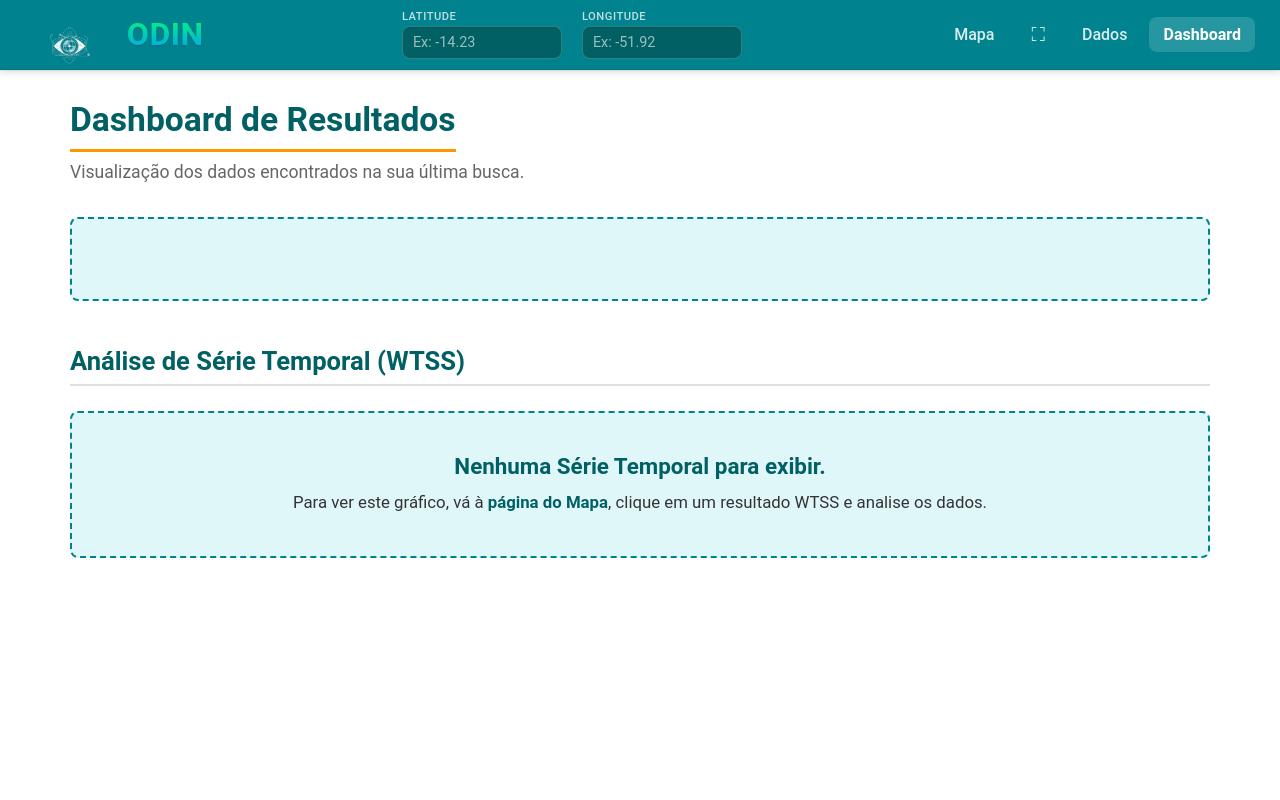
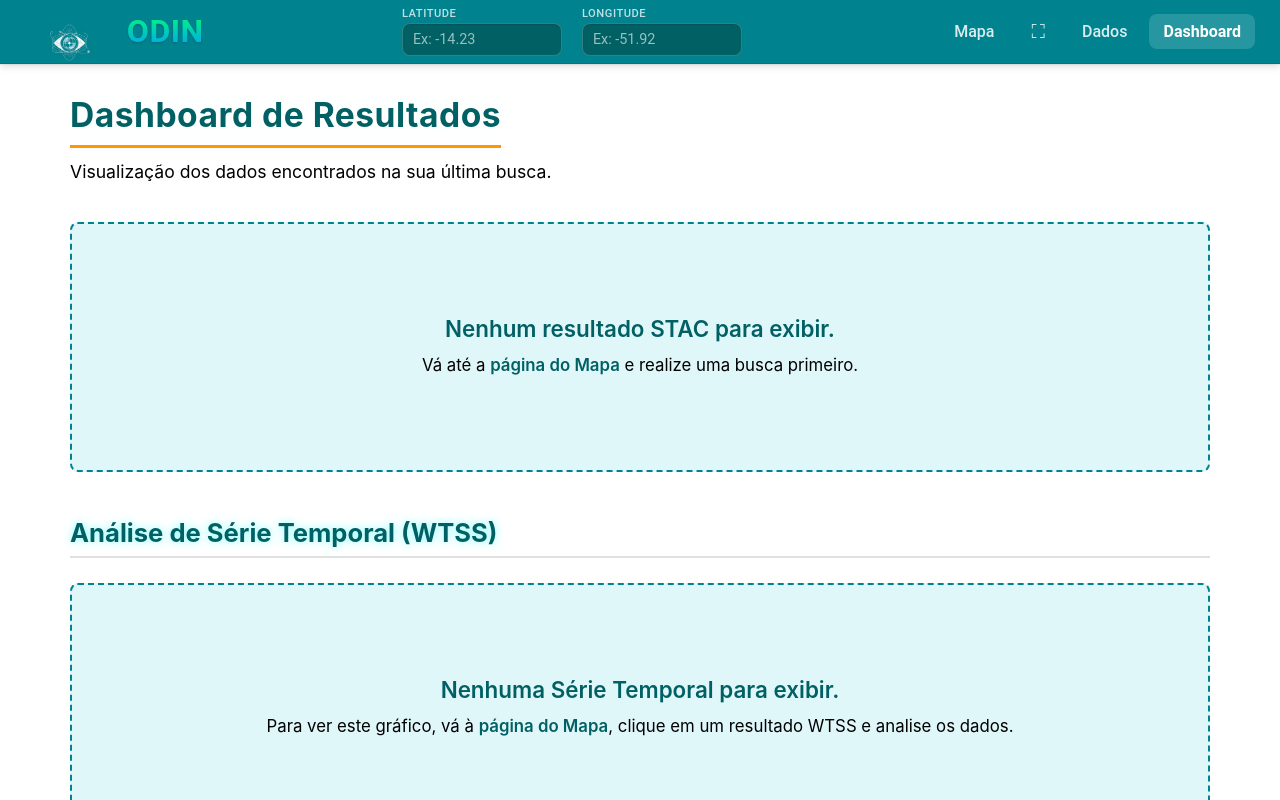
Before and after one commit to CodeGators/ODIN-Software, a React (Vite) app in the folder client/: page /dashboard in a window 1280 px wide. Built offline with nearby package versions, Linux system fonts and the light colour scheme.

Commit message:
Add files via upload

```diff
--- a/client/src/index.css
+++ b/client/src/index.css
@@ -9,8 +9,8 @@
   --fundo-claro: #f4f7f9;
   --fundo-sidebar: #E0F7FA;
   --branco: #ffffff;
-  --texto-escuro: #333;
-  --texto-cinza: #666;
+  --texto-escuro: #000000;
+  --texto-cinza: #000000;
   --borda-suave: #e0e0e0;
   --sombra-suave: 0 4px 12px rgba(0, 0, 0, 0.08);
   --raio-borda: 8px;
--- /dev/null
+++ b/client/src/pages/DashboardPage.css
@@ -0,0 +1,173 @@
+html, body, #root {
+  margin: 0;
+  padding: 0;
+  height: 100%;
+  background-color: #000000; /* Azul em toda a tela */
+}
+
+#root {
+  display: flex;
+  flex-direction: column;
+  min-height: 100vh;
+  background-color: #afd9ec; /* garante fundo nas laterais */
+
+}
+
+/* --- Fundo Global (para ocupar 100% da tela) --- */
+html, body {
+  margin: 0;
+  padding: 0;
+  background-color: #E1F5FE; /* Azul claro em toda a página */
+  min-height: 100vh;
+}
+
+/* --- Container Principal --- */
+.page-container {
+  padding: 32px;
+  max-width: 1600px;
+  margin: 0 auto;
+  background-color: var(--color-background);
+  min-height: 100vh;
+  color: var(--color-text);
+  font-family: 'Inter', 'Segoe UI', sans-serif;
+}
+
+/* --- Títulos --- */
+.page-container h1 {
+  font-size: 2.5rem;
+  font-weight: 700;
+  color: var(--color-brand-teal);
+  text-shadow: 0 0 12px rgba(254, 255, 255, 0.5);
+  margin-bottom: 12px;
+  letter-spacing: 0.5px;
+}
+
+.page-container h2 {
+  /* Altere para a cor que desejar. Ex: Ciano Neon */
+  color: #00ffff;
+  text-shadow: 0 0 8px rgba(0, 255, 255, 0.5);
+
+  /* Mantém o resto dos estilos do index.css, se necessário */
+  border-bottom: 2px solid rgba(0, 0, 0, 0.1);
+  padding-bottom: 6px;
+}
+
+.page-container h3 {
+  font-size: 1.25rem;
+  font-weight: 600;
+  color: var(--color-text);
+  margin-bottom: 10px;
+}
+
+/* --- Parágrafos --- */
+.page-container p {
+  font-size: 1rem;
+  color: var(--color-text-light);
+  margin-bottom: 24px;
+  line-height: 1.6;
+}
+
+/* --- Grid dos Gráficos --- */
+.charts-grid {
+  display: grid;
+  grid-template-columns: repeat(auto-fit, minmax(350px, 1fr));
+  gap: 28px;
+}
+
+/* --- Cards dos Gráficos --- */
+.chart-container {
+  background: linear-gradient(145deg,#00838F, #24ae9e92);
+
+  /* ANTES (usava uma variável) */
+  /* border: 1px solid var(--color-border); */
+
+  /* DEPOIS (Exemplo: Ciano Neon com 2px de espessura) */
+  border: 2px solid #00ffff;
+
+  border-radius: var(--border-radius);
+  box-shadow: 0 0 20px rgba(0, 0, 0, 0.749);
+  padding: 24px;
+  transition: all 0.3s ease;
+  min-height: 400px;
+  position: relative;
+  color: #368de4;
+}
+
+.chart-container:hover {
+  transform: translateY(-6px) scale(1.02);
+  box-shadow: 0 0 25px rgba(0, 255, 255, 0.25),
+              0 0 40px rgba(255, 51, 204, 0.15);
+}
+
+/* Gráfico de linha ocupa toda a largura */
+.chart-container[style*="grid-column: 1 / -1"] {
+  min-height: 460px;
+}
+
+/* --- Seção "Sem Resultados" --- */
+.no-results-box {
+  background: rgba(0, 0, 0, 0.6); /* azul translúcido */
+  border-radius: var(--border-radius);
+  border: 2px dashed rgba(0, 0, 0, 0.2);
+  padding: 48px 32px;
+  display: flex;
+  flex-direction: column;
+  align-items: center;
+  justify-content: center;
+  text-align: center;
+  min-height: 250px;
+  color: var(--color-text-light);
+  box-shadow: none;
+  transition: background 0.3s ease;
+}
+
+.no-results-box:hover {
+  background: rgba(1, 6, 8, 0.9); /* mais forte no hover */
+}
+
+.no-results-box h3 {
+  color: var(--color-text);
+}
+
+.no-results-box p {
+  color: var(--color-text-light);
+  margin-bottom: 0;
+}
+
+.no-results-box a {
+  color: var(--color-link);
+  font-weight: 600;
+  text-decoration: none;
+  margin-top: 8px;
+  transition: color 0.2s ease, text-shadow 0.2s ease;
+}
+
+.no-results-box a:hover {
+  color: #ff66a3;
+  text-shadow: 0 0 8px rgba(255, 102, 163, 0.6);
+}
+
+/* --- Animações sutis --- */
+@keyframes glow {
+  from { box-shadow: 0 0 5px rgba(0, 255, 255, 0.2); }
+  to { box-shadow: 0 0 20px rgba(0, 255, 255, 0.6); }
+}
+
+.chart-container:hover {
+  animation: glow 1s ease-in-out infinite alternate;
+}
+
+/* --- Responsividade --- */
+@media (max-width: 768px) {
+  .page-container {
+    padding: 16px;
+  }
+  .charts-grid {
+    gap: 20px;
+  }
+  .chart-container {
+    padding: 16px;
+  }
+}
+
+/* A chave '}' extra que estava aqui foi removida */
--- a/client/src/pages/DashboardPage.jsx
+++ b/client/src/pages/DashboardPage.jsx
@@ -11,9 +11,22 @@ import {
     BarElement,
     Title,
     PointElement, // Para gráfico de linha
-  LineElement   // Para gráfico de linha
+    LineElement // Para gráfico de linha
 } from 'chart.js';
 import { Pie, Bar, Line } from 'react-chartjs-2'; // Importa Line
+
+import './DashboardPage.css'; // <-- CSS IMPORTADO AQUI
+
+import { Chart, registerables } from 'chart.js';
+Chart.register(...registerables);
+
+// --- Tema neon para os gráficos ---
+ChartJS.defaults.color = "#ffffff"; // texto branco
+ChartJS.defaults.borderColor = "rgb(0, 0, 0)";
+ChartJS.defaults.plugins.legend.labels.color = "#000000";
+ChartJS.defaults.plugins.title.color = "#000000";
+ChartJS.defaults.scale.grid.color = "rgba(0, 0, 0, 0.91)";
+ChartJS.defaults.scale.ticks.color = "#000000"; // (ALTERADO de '#dbeafe' para branco puro)
 
 ChartJS.register(
     ArcElement, Tooltip, Legend, CategoryScale, LinearScale, BarElement, Title, PointElement, LineElement
@@ -32,7 +45,7 @@ const DashboardPage = ({ searchResults, collections = [], timeseriesData = null
     console.log("timeseriesData:", timeseriesData);
 
     // --- Lógica Gráficos STAC (Pizza, Barras Nuvens, Barras Temporal) ---
-  // ... (código idêntico à versão anterior, sem alterações aqui) ...
+    // ... (lógica idêntica) ...
     const collectionCounts = Array.isArray(searchResults) ? searchResults.reduce((acc, item) => {
         const collectionInfo = Array.isArray(collections) ? collections.find(c => c.id === item.collection) : null;
         const title = collectionInfo ? collectionInfo.title : item.collection;
@@ -42,17 +55,31 @@ const DashboardPage = ({ searchResults, collections = [], timeseriesData = null
     }, {}) : {};
     const collectionLabels = Object.keys(collectionCounts);
     const collectionValues = Object.values(collectionCounts);
-  const pieData = { labels: collectionLabels, datasets: [ { label: '# de Imagens', data: collectionValues, backgroundColor: collectionValues.map((_, i) => generateColor(i).background), }, ], };
+    const pieData = {
+        labels: collectionLabels,
+        datasets: [{
+            label: '# de Imagens',
+            data: collectionValues,
+            backgroundColor: collectionValues.map((_, i) => generateColor(i).background),
+
+            // --- ADICIONE AS LINHAS ABAIXO ---
+
+            borderColor: '#00000', // Define a cor da borda (ex: branca)
+            borderWidth: 2,         // Define a espessura da borda em pixels
+
+            // ------------------------------------
+        },],
+    };
     const cloudCoverByCollectionTitle = collectionLabels.reduce((acc, title) => {
         const itemsForTitle = Array.isArray(searchResults) ? searchResults.filter(item => { const collectionInfo = Array.isArray(collections) ? collections.find(c => c.id === item.collection) : null; const itemTitle = collectionInfo ? collectionInfo.title : item.collection; return (itemTitle || 'Desconhecido') === title; }) : [];
         if (itemsForTitle.length === 0) acc[title] = 0; else { const totalCloudCover = itemsForTitle.reduce((sum, item) => sum + (item.properties?.['eo:cloud_cover'] ?? item.cloud_cover ?? 0), 0); const avg = totalCloudCover / itemsForTitle.length; acc[title] = isNaN(avg) ? 0 : avg; } return acc;
     }, {});
     const barDataValues = collectionLabels.map(title => cloudCoverByCollectionTitle[title]);
-  const barData = { labels: collectionLabels, datasets: [ { label: 'Média de Cobertura de Nuvens (%)', data: barDataValues, backgroundColor: collectionLabels.map((_, i) => generateColor(i).background), } ] };
+    const barData = { labels: collectionLabels, datasets: [{ label: 'Média de Cobertura de Nuvens (%)', data: barDataValues, backgroundColor: collectionLabels.map((_, i) => generateColor(i).background), }] };
     const temporalCounts = Array.isArray(searchResults) ? searchResults.reduce((acc, item) => { try { const dateStr = item.properties?.datetime || item.date; if (!dateStr) return acc; const date = new Date(dateStr); if (isNaN(date.getTime())) { console.warn("Data inválida:", item); return acc; } const monthYear = `${date.getFullYear()}-${(date.getMonth() + 1).toString().padStart(2, '0')}`; acc[monthYear] = (acc[monthYear] || 0) + 1; } catch (e) { console.error("Erro data item:", item, e); } return acc; }, {}) : {};
     const sortedMonths = Object.keys(temporalCounts).sort();
     const temporalDataValues = sortedMonths.map(month => temporalCounts[month]);
-  const temporalBarData = { labels: sortedMonths, datasets: [ { label: 'Contagem de Imagens por Mês', data: temporalDataValues, backgroundColor: 'rgba(153, 102, 255, 0.7)', } ] };
+    const temporalBarData = { labels: sortedMonths, datasets: [{ label: 'Contagem de Imagens por Mês', data: temporalDataValues, backgroundColor: 'rgba(153, 102, 255, 0.7)', }] };
 
 
     // --- REVERTIDO e CORRIGIDO: Lógica para Gráfico de Linha WTSS (esperando ARRAY attributes) ---
@@ -60,7 +87,7 @@ const DashboardPage = ({ searchResults, collections = [], timeseriesData = null
     // Verifica se a estrutura esperada (attributes como ARRAY não vazio) existe
     if (timeseriesData?.result?.timeline &&
         Array.isArray(timeseriesData.result.attributes) && // <-- Verificação principal
-      timeseriesData.result.attributes.length > 0 &&     // <-- Garante que não está vazio
+        timeseriesData.result.attributes.length > 0 && // <-- Garante que não está vazio
         Array.isArray(timeseriesData.result.timeline)) {
         console.log("DashboardPage: Encontrada estrutura WTSS esperada (attributes como array)."); // DEBUG
         try {
@@ -89,7 +116,7 @@ const DashboardPage = ({ searchResults, collections = [], timeseriesData = null
 
                 return {
                     label: attrName, // Usa attrItem.attribute
-                  data: values,    // Usa values processados
+                    data: values, // Usa values processados
                     borderColor: colorInfo.border,
                     backgroundColor: colorInfo.background,
                     tension: 0.1,
@@ -117,8 +144,11 @@ const DashboardPage = ({ searchResults, collections = [], timeseriesData = null
 
     // --- Opções dos gráficos ---
     // ... (código das opções idêntico) ...
+    // eslint-disable-next-line no-unused-vars
     const chartOptions = (title) => ({ /* ... */ });
+    // eslint-disable-next-line no-unused-vars
     const cloudChartOptions = (title) => ({ /* ... */ });
+    // eslint-disable-next-line no-unused-vars
     const wtssChartOptions = (title) => ({ /* ... */ });
 
 
@@ -126,7 +156,6 @@ const DashboardPage = ({ searchResults, collections = [], timeseriesData = null
     console.log("DashboardPage: Vai renderizar com wtssLineData:", wtssLineData);
 
     return (
-    // ... (JSX idêntico à versão anterior) ...
         <div className="page-container">
             <h1>Dashboard de Resultados</h1>
             <p>Visualização dos dados encontrados na sua última busca.</p>
@@ -134,24 +163,49 @@ const DashboardPage = ({ searchResults, collections = [], timeseriesData = null
             {/* Gráficos STAC */}
             {Array.isArray(searchResults) && searchResults.length > 0 ? (
                 <div className="charts-grid">
-            {/* ... (Pie, Bar Nuvens, Bar Temporal) ... */}
-            <div className="chart-container" style={{ height: '400px' }}> <Pie data={pieData} options={chartOptions('Imagens por Satélite')} /> </div>
-            <div className="chart-container" style={{ height: '400px' }}> <Bar data={barData} options={cloudChartOptions('Média de Nuvens por Satélite (%)')} /> </div>
-            <div className="chart-container" style={{ height: '400px' }}> <Bar data={temporalBarData} options={chartOptions('Distribuição Temporal dos Resultados')} /> </div>
+                    {/* Removemos o style={{ height: '400px' }} */}
+                    <div className="chart-container">
+                        <Pie data={pieData} options={chartOptions('Imagens por Satélite')} />
                     </div>
-        ) : ( <div className="no-results-box"> {/* ... */} </div> )}
+                    <div className="chart-container">
+                        <Bar data={barData} options={cloudChartOptions('Média de Nuvens por Satélite (%)')} />
+                    </div>
+                    <div className="chart-container">
+                        <Bar data={temporalBarData} options={chartOptions('Distribuição Temporal dos Resultados')} />
+                    </div>
+                </div>
+            ) : (
+                <div className="no-results-box">
+                    <h3>Nenhum resultado STAC para exibir.</h3>
+                    <p>Vá até a <Link to="/">página do Mapa</Link> e realize uma busca primeiro.</p>
+                </div>
+            )}
 
             {/* Gráfico WTSS */}
-        <h2 style={{ /* ... */ }}> Análise de Série Temporal (WTSS) </h2>
+            {/* Removemos o style={{...}} do h2 */}
+            <h2>Análise de Série Temporal (WTSS)</h2>
             {wtssLineData ? (
-            <div className="chart-container" style={{ height: '400px', marginTop: '20px', gridColumn: '1 / -1' }}>
+                <div
+                    className="chart-container"
+                    // Mantemos o gridColumn pois é um estilo de layout específico
+                    style={{ gridColumn: '1 / -1' }}
+                >
                     <Line data={wtssLineData} options={wtssChartOptions('Série Temporal no Ponto Selecionado')} />
                 </div>
             ) : (
-            <div className="no-results-box" style={{ /* ... */ }}>
+                // Removemos o style={{...}} da div
+                <div className="no-results-box">
                     <h3>Nenhuma Série Temporal para exibir.</h3>
-            {timeseriesData && !wtssLineData && <p style={{color: 'red', marginTop: '10px'}}>Dados recebidos, mas houve erro no processamento (verifique o console).</p>}
-            <p> Para ver este gráfico, vá à <Link to="/">página do Mapa</Link>, clique em um resultado WTSS e analise os dados. </p>
+                    {/* Mantemos o style de erro, pois é condicional e específico */}
+                    {timeseriesData && !wtssLineData && (
+                        <p style={{ color: 'red', marginTop: '10px' }}>
+                            Dados recebidos, mas houve erro no processamento (verifique o console).
+                        </p>
+                    )}
+                    <p>
+                        Para ver este gráfico, vá à <Link to="/">página do Mapa</Link>,
+                        clique em um resultado WTSS e analise os dados.
+                    </p>
                 </div>
             )}
         </div>
@@ -159,6 +213,3 @@ const DashboardPage = ({ searchResults, collections = [], timeseriesData = null
 }; // Fim do DashboardPage
 
 export default DashboardPage;
-
-// --- Verificações Adicionais ---
-// ... (comentários idênticos) ...
```
Lines whose indentation alone changed are shown as unchanged.
